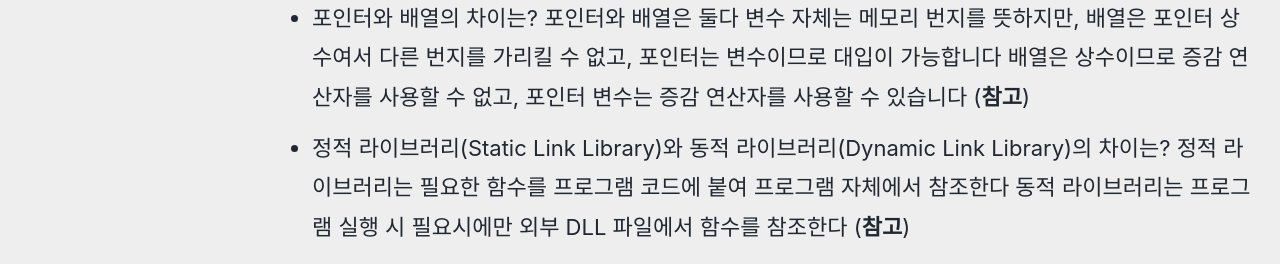
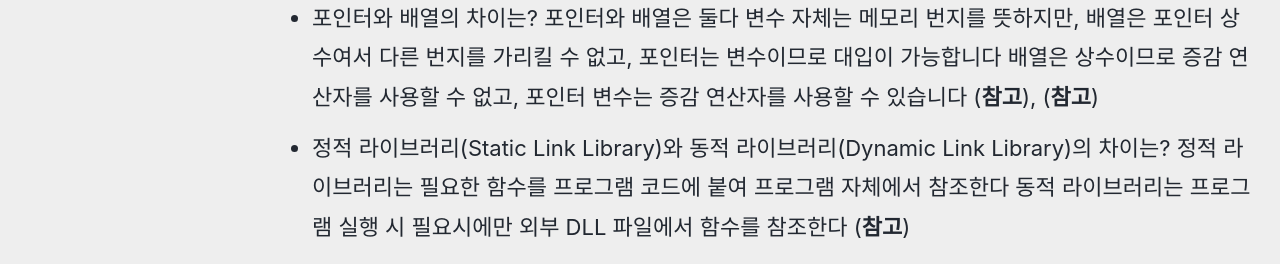
Before and after one commit to devMyeong/devMyeong.github.io, a Jekyll site: the page built from _posts/cs/2022-09-05-블로그-면접준비.md, in a window 1280 px wide and 900 px high, scrolled down 9253 px. Shown: the part 176-440 px from the top of the window. Built offline with Jekyll 4.4.1, drawn with Linux system fonts in a browser that asks for light colours; cached includes are drawn as plain includes; nearby versions of some CDN libraries; some web fonts are replaced; comment, search, counter and statistics services are not loaded.

Commit message:
Docs : CS 지식 수정

```diff
--- a/_posts/cs/2022-09-05-블로그-면접준비.md
+++ b/_posts/cs/2022-09-05-블로그-면접준비.md
@@ -89,7 +89,7 @@ last_modified_at: 2022-10-30
 - new와 delete가 짝이 안맞으면 어떻게 될까요? 단일객체에 delete[]를 사용하면 앞쪽의 메모리 몇 바이트를 읽고 그것을 배열 크기라고 해석한다 이윽고 배열 크기에 해당하는 횟수만큼 소멸자를 호출하기 시작하지만 자신이 밟고 있는 메모리가 배열에 속해 있지 않으며 그 메모리에는 자신이 소멸시키려는 타입의 객체가 이미 들어 있지 않다는 사실에 도달한다 배열객체에 delete를 사용하면 소멸자 호출 횟수가 너무 적기 때문에 미정의 동작이 발생한다 ([**참고**](https://sexycoder.tistory.com/43))
 - 스마트 포인터의 순환 참조를 해결하는 방법은? 서로를 참조하는 스마트 포인터 중 하나를 weak_ptr로 만드는 것이다 ([**참고**](https://woo-dev.tistory.com/113))
 - 전방선언이 필요한 이유는? 불필요한 헤더 파일이 복잡하게 포함되는 것을 방지하며, 컴파일 속도를 향상시켜준다 ([**참고**](https://grayt.tistory.com/30))
-- 포인터와 배열의 차이는? 포인터와 배열은 둘다 변수 자체는 메모리 번지를 뜻하지만, 배열은 포인터 상수여서 다른 번지를 가리킬 수 없고, 포인터는 변수이므로 대입이 가능합니다 배열은 상수이므로 증감 연산자를 사용할 수 없고, 포인터 변수는 증감 연산자를 사용할 수 있습니다 ([**참고**](https://velog.io/@mardi2020/C-%EB%A9%B4%EC%A0%91-%EC%A7%88%EB%AC%B8-%EC%A0%95%EB%A6%AC))
+- 포인터와 배열의 차이는? 포인터와 배열은 둘다 변수 자체는 메모리 번지를 뜻하지만, 배열은 포인터 상수여서 다른 번지를 가리킬 수 없고, 포인터는 변수이므로 대입이 가능합니다 배열은 상수이므로 증감 연산자를 사용할 수 없고, 포인터 변수는 증감 연산자를 사용할 수 있습니다 ([**참고**](https://velog.io/@mardi2020/C-%EB%A9%B4%EC%A0%91-%EC%A7%88%EB%AC%B8-%EC%A0%95%EB%A6%AC)), ([**참고**](http://www.tcpschool.com/c/c_pointerArray_relation))
 - 정적 라이브러리(Static Link Library)와 동적 라이브러리(Dynamic Link Library)의 차이는? 정적 라이브러리는 필요한 함수를 프로그램 코드에 붙여 프로그램 자체에서 참조한다 동적 라이브러리는 프로그램 실행 시 필요시에만 외부 DLL 파일에서 함수를 참조한다 ([**참고**](https://luv-n-interest.tistory.com/1225))
 - 정적 멤버 변수(static member variable)에 대해 설명하면? C++에서 정적 멤버란 클래스에는 속하지만, 객체 별로 할당되지 않고 클래스의 모든 객체가 공유하는 멤버를 의미합니다 ([**참고**](http://www.tcpschool.com/cpp/cpp_encapsulation_staticConst))
 - 함수 객체란? 함수 객체는 함수처럼 객체가 동작한다 하여 함수 객체라고 할 수 있는데, 연산자 오버로딩에서 ()라는 연산자를 오버로딩하여 객체를 함수처럼 쓸 수 있습니다 ([**참고**](https://blog.hexabrain.net/267))
```
